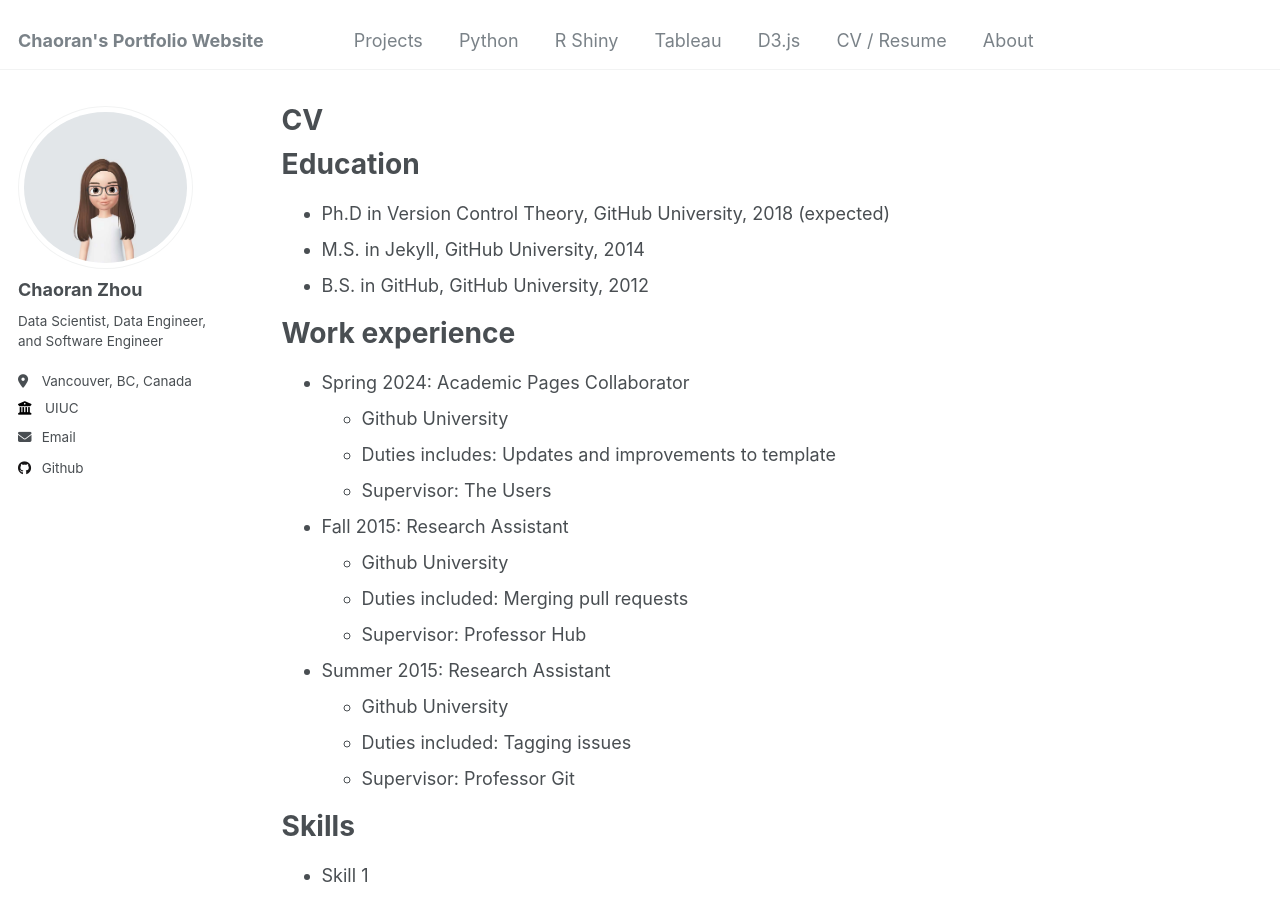
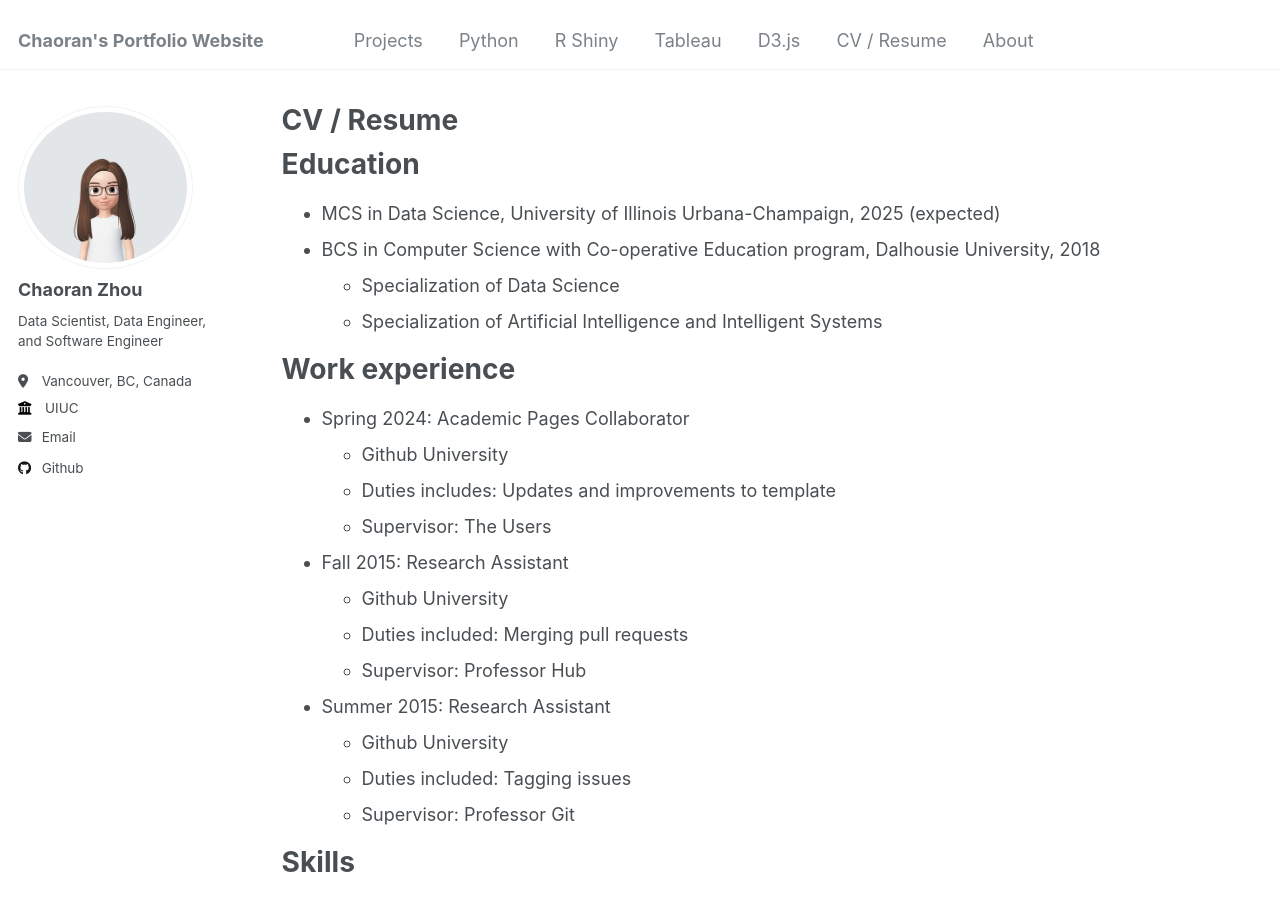
Before and after one commit to ranranrunforit/ranranrunforit.github.io, a Jekyll site: the page built from _pages/cv.md, in a window 1280 px wide and 900 px high. Built offline with Jekyll 4.4.1, drawn with Linux system fonts in a browser that asks for light colours.

Commit message:
Update cv.md

```diff
--- a/_pages/cv.md
+++ b/_pages/cv.md
@@ -1,6 +1,6 @@
 ---
 layout: archive
-title: "CV"
+title: "CV / Resume"
 permalink: /cv/
 author_profile: true
 redirect_from:
@@ -11,9 +11,10 @@ redirect_from:
 
 Education
 ======
-* Ph.D in Version Control Theory, GitHub University, 2018 (expected)
-* M.S. in Jekyll, GitHub University, 2014
-* B.S. in GitHub, GitHub University, 2012
+* MCS in Data Science, University of Illinois Urbana-Champaign, 2025 (expected)
+* BCS in Computer Science with Co-operative Education program, Dalhousie University, 2018
+  * Specialization of Data Science
+  * Specialization of Artificial Intelligence and Intelligent Systems
 
 Work experience
 ======
```
